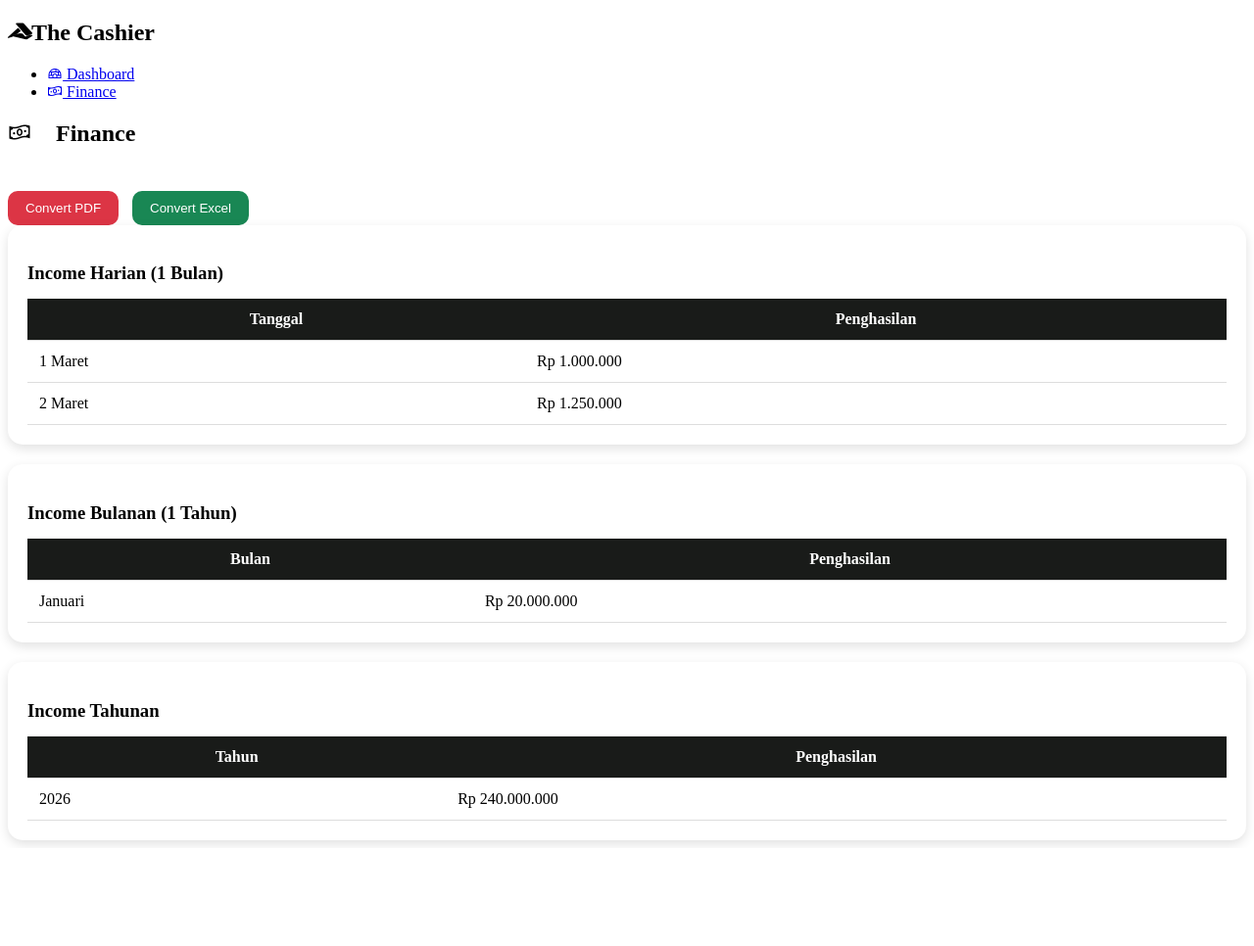
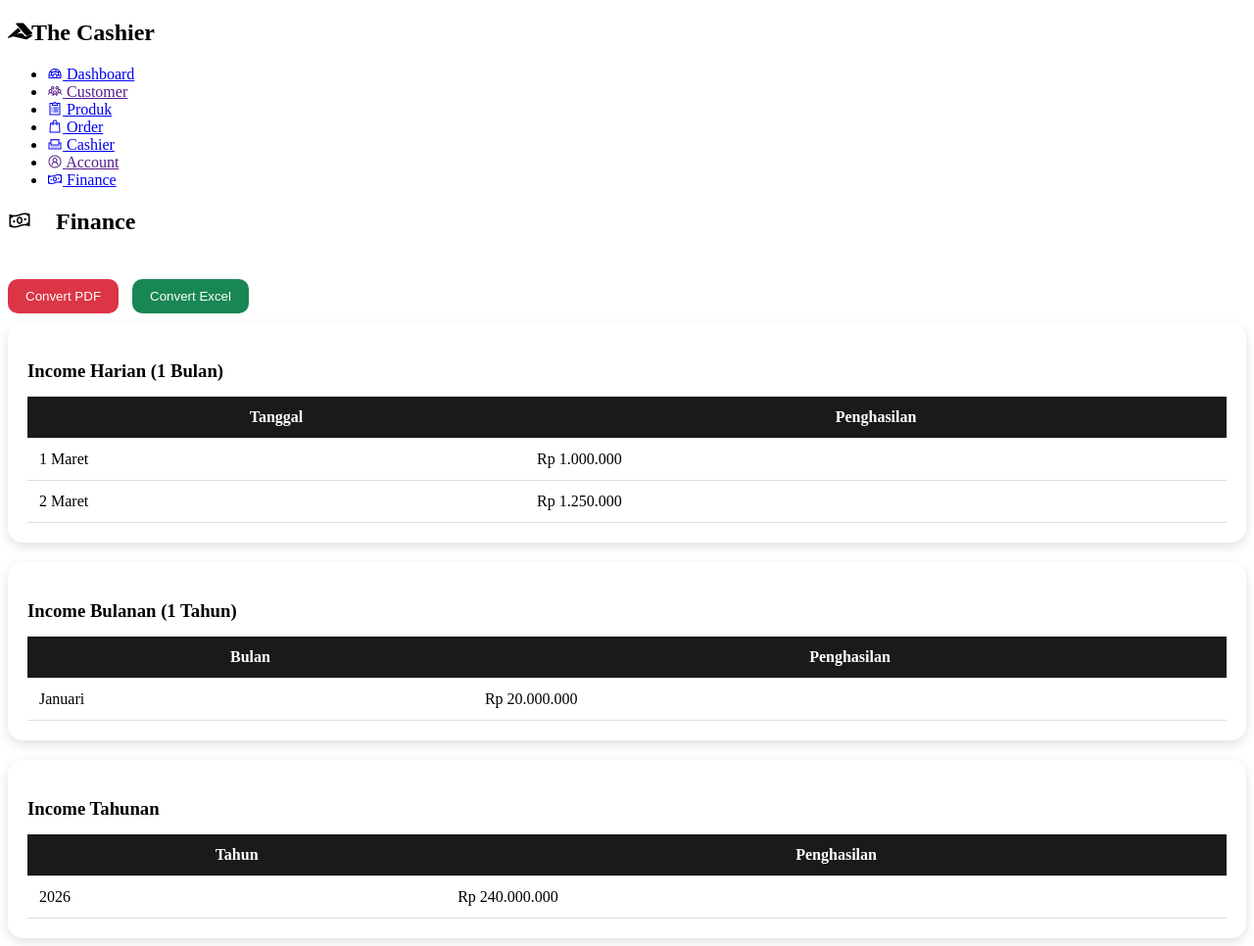
Before and after one commit to Gun-awan/Web-Aplikasi-Kasir, a PHP site: page /finance.php in a window 1280 px wide. Shown: the whole page at 98% size. Before the commit the page ends 863 px from the top, so only its background shows below. Run offline with PHP 8.4, Linux system fonts and the light colour scheme.

Commit message:
Update Finance 2

```diff
--- a/finance.php
+++ b/finance.php
@@ -56,6 +56,14 @@ table th{
 .judul{
     height: 72px;
 }
+.export-btn{
+    margin-bottom: 10px;
+}
+.sidebar-menu a:hover{
+    background: #ffffff88;
+    color: rgb(25, 27, 25);
+    border-radius: 30px 0px 0px 30px;
+}
 .judul span{
     padding-right: 25px;
 }
@@ -76,6 +84,26 @@ table th{
     <div class="sidebar-menu">
         <ul>
             <li><a href="dashboard.php"><span class="las la-igloo"></span><span> Dashboard</span></a></li>
+            <li>
+          <a href=""> <span class="las la-users"></span>
+            <span>Customer</span></a>
+        </li>
+        <li>
+          <a href="barang.php"> <span class="las la-clipboard-list"></span>
+            <span>Produk</span></a>
+        </li>
+        <li>
+          <a href="antrian.php"> <span class="las la-shopping-bag"></span>
+            <span>Order</span></a>
+        </li>
+        <li>
+          <a href="index.php"> <span class="las la-receipt"></span>
+            <span>Cashier</span></a>
+        </li>
+        <li>
+          <a href=""> <span class="las la-user-circle"></span>
+            <span>Account</span></a>
+        </li>
             <li><a href="finance.php" class="active"><span class="las la-money-bill-wave"></span><span> Finance</span></a></li>
         </ul>
     </div>
```
Also changed, not shown: antrian.php (+19 -2 lines), index.php (+11 -0 lines), modal_antrian.php (+10 -11 lines).
